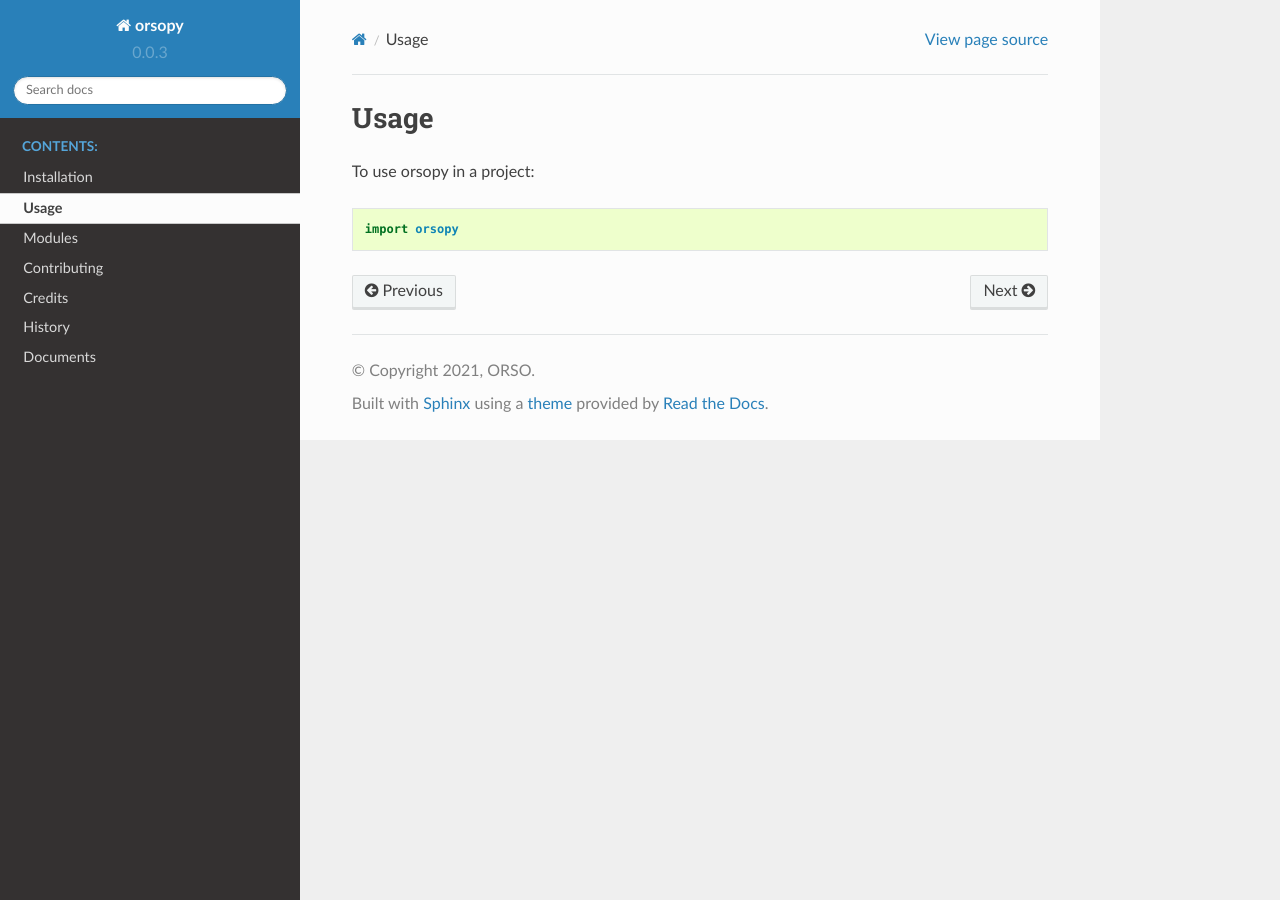
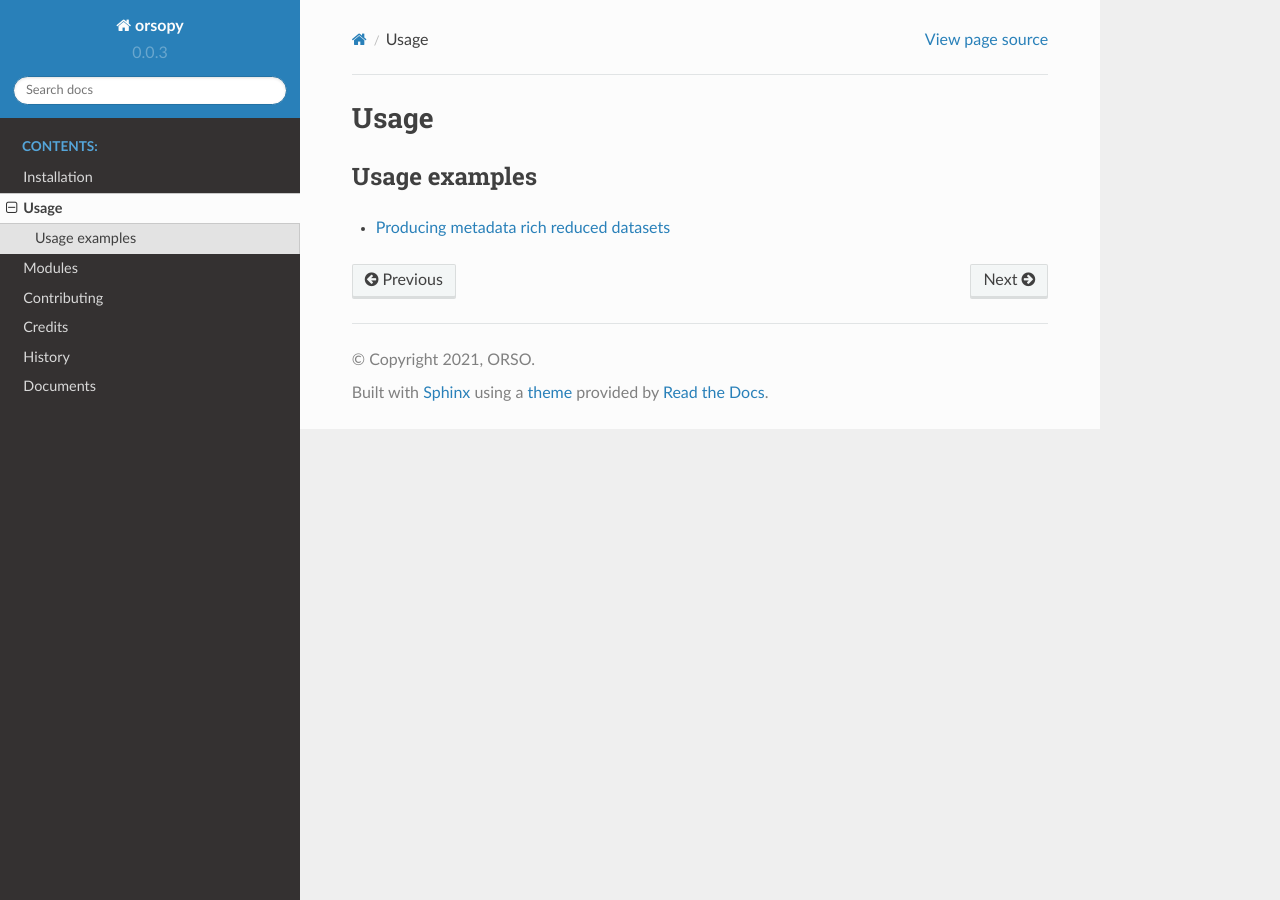
Before and after one commit to reflectivity/orsopy, a Sphinx documentation site: the page built from docs/usage.rst, in a window 1280 px wide. Built offline with Sphinx 7.4.7 and the Read the Docs theme 2.0.0, drawn with Linux system fonts in a browser that asks for light colours.

Commit message:
Add a simple and general example of how to use the orsopy fileio module to produce a valid .ort file

```diff
--- a/README.rst
+++ b/README.rst
@@ -30,7 +30,7 @@
 * `Reading and writing of ORSO specification reduced reflectivity files`_.
 
 .. _`reduced data file format`: https://www.reflectometry.org/file_formats/
-.. _`ORSO defined specification`: https://www.reflectometry.org/file_formats/spec
+.. _`ORSO defined specification`: https://www.reflectometry.org/file_format/specification
 .. _`ORSO`: https://www.reflectometry.org
 .. _`Documents`: https://orsopy.readthedocs.io/en/latest/documents.html
 .. _`contribute`: https://orsopy.readthedocs.io/en/latest/contributing.html
--- a/docs/usage.rst
+++ b/docs/usage.rst
@@ -2,6 +2,10 @@
 Usage
 =====
 
-To use orsopy in a project::
+Usage examples
+--------------
 
-    import orsopy
+- `Producing metadata rich reduced datasets`_
+
+
+.. _`Producing metadata rich reduced datasets`: ./fileio_usage.html
```
Also changed, not shown: docs/fileio_usage.rst (added, +40 -0 lines).
